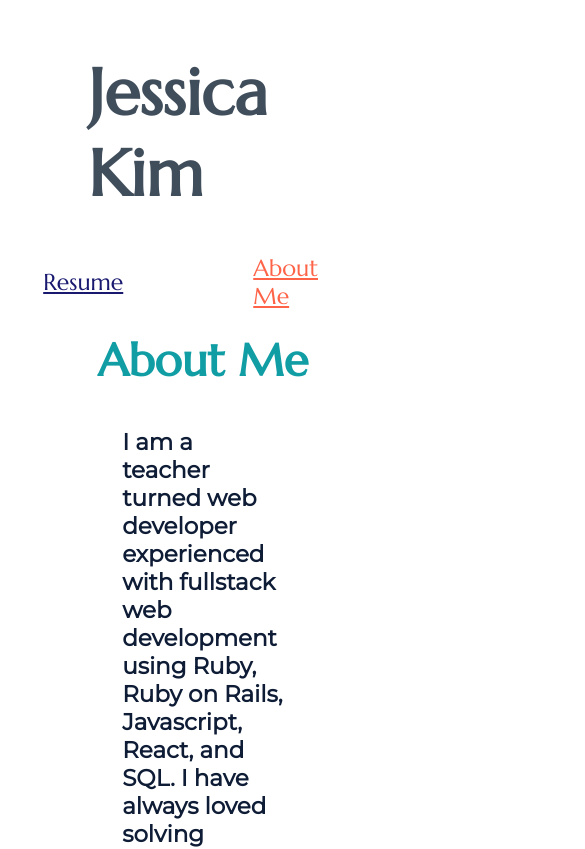
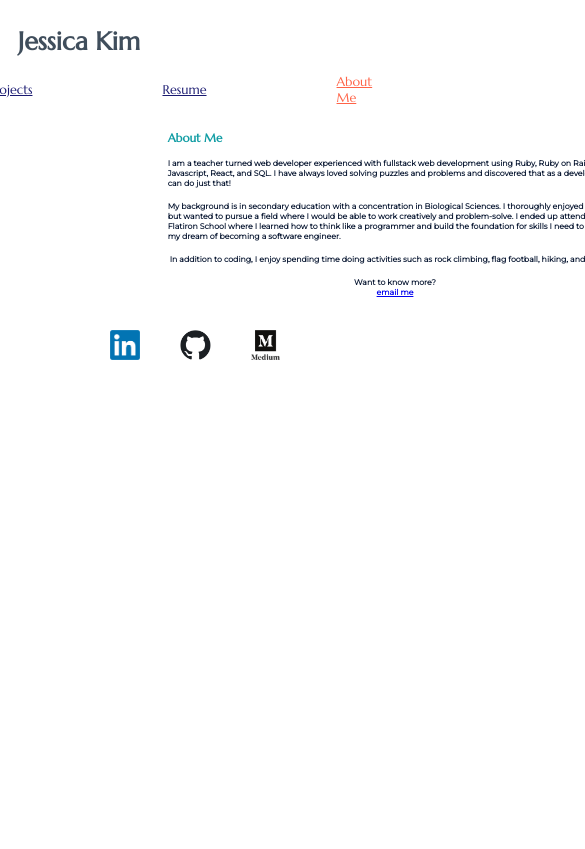
Before and after one commit to dbsk11/personal-website, a React (Create React App) app: page / in a window 390 px wide. Shown: the top 849 px of the page, 585 px wide, since content can reach past the window. Built offline with nearby package versions, Linux system fonts and the light colour scheme.

Commit message:
updated css mobile

```diff
--- a/src/style.css
+++ b/src/style.css
@@ -4,7 +4,6 @@
 .maincontainer {
     width: 100vw;
     height: 100%;
-    background-size: cover;
 }
 
 .main {
@@ -64,7 +63,6 @@
       padding-top: 20px;
       align-items: center;
       color: #0e1c36;
-      background-size: cover;
 }
 
 .aboutme h1 {
@@ -222,3 +220,160 @@
     border: solid;
     margin-bottom: 50px;
 }
+
+/* MOBILE SETTINGS */
+@media only screen and (max-width: 800px) {
+    .maincontainer {
+        width: 100%;
+        display: flex;
+        flex-direction: column;
+        align-items: center;
+    }
+
+    .header {
+        height: 5%;
+    }
+
+    .header h1 {
+        font-size: 3vh;
+    }
+
+    .navbar {
+        height: 8%;
+    }
+
+    .link {
+        font-size: 1.5vh;
+    }
+
+    /* ABOUT MECONTAINER CLASSNAMES */
+    .aboutmepage {
+        display: flex;
+        flex-direction: column;
+        align-items: center;
+        left: 0;
+        width: 100%;
+    }
+
+    .aboutme h1 {
+        display: flex;
+        flex-direction: column;
+        left: 0;
+        font-size: 3vw;
+        width: 100%;
+    }
+
+    .aboutme h5 {
+        display: flex;
+        flex-direction: column;
+        left: 0;
+        font-size: 2vw;
+        width: 100%;
+    }
+
+    .links {
+        display: flex;
+        flex-direction: row;
+    }
+
+    .logoimage {
+        height: 30px;
+        margin: 20px;
+    }
+
+    /* PROJECTCONTAINER CLASSNAMES */
+
+    .project {
+        display: flex;
+        flex-direction: column;
+        height: 85.4vh;
+        width: 99vw;
+        align-items: center;
+        color: #0e1c36;
+        overflow-y: scroll;
+    }
+
+    .askanswer {
+        display: flex;
+        flex-direction: column;
+        justify-content: center;
+        align-items: center;
+        border: solid;
+        width: 80%;
+        margin: 20px;
+    }
+
+    .flatflix {
+        display: flex;
+        flex-direction: column;
+        justify-content: center;
+        align-items: center;
+        border: solid;
+        width: 80%;
+        margin: 20px;
+    }
+
+    .mygrub {
+        display: flex;
+        flex-direction: column;
+        justify-content: center;
+        align-items: center;
+        border: solid;
+        width: 80%;
+        margin: 20px;
+    }
+
+    .project h1 {
+        display: flex;
+        justify-content: center;
+        align-items: center;
+        margin-bottom: 5px;
+        margin-top: 5px;
+        padding-top: 20px;
+        font-size: 3vw;
+        font-family: 'Marcellus', serif;
+        color: #119DA4;
+        font-weight: bold;
+    }
+
+    .project h3 {
+        display: flex;
+        flex-direction: row;
+        align-items: center;
+        justify-content: center;
+        padding-left: 50px;
+        padding-right: 50px;
+        font-size: 2vw;
+        color: #191970;
+        font-family: 'Montserrat', sans-serif;
+    }
+
+    .project p {
+        display: flex;
+        flex-direction: row;
+        align-items: center;
+        justify-content: center;
+        padding-left: 50px;
+        padding-right: 50px;
+        font-size: 1.5vw;
+        font-family: 'Montserrat', sans-serif;
+        color: #191970;
+    }
+
+    .video {
+        overflow:hidden;
+        padding-bottom:56.25%;
+        position:relative;
+        height:0;
+    }
+
+    /* RESUME CONTAINER */
+    .button {
+        width: 200px;
+        height: 40px;
+        margin: 20px;
+        font-weight: bold;
+        font-family: 'Montserrat', sans-serif;
+        font-size: 2.5vw;
+    }
+}
```
Also changed, not shown: 1 other file (tests, documents, lock files or other folders).
